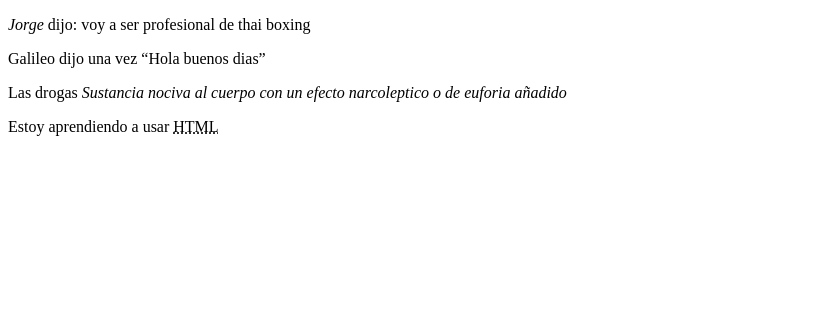
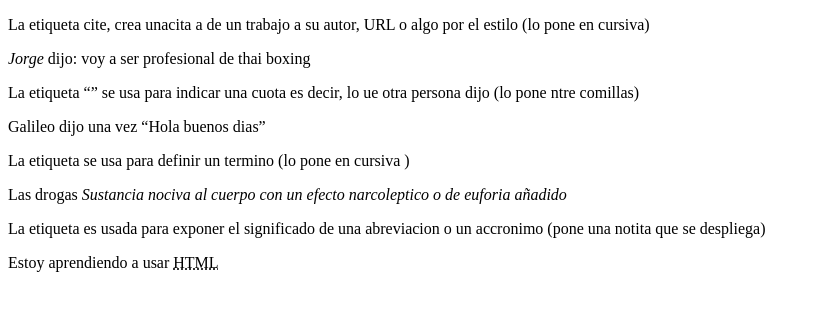
Before and after one commit to arranzjorge/PRACTICA_3.6, a plain HTML site: page index.html in a window 1280 px wide. Shown: the whole page, without its empty margins (0-820 px from the left). Drawn offline with Linux system fonts and the light colour scheme.

Commit message:
12/1/23 13:27

```diff
--- a/index.html
+++ b/index.html
@@ -8,16 +8,16 @@
     <link rel="stylesheet" href="style.css">
 </head>
 <body>
-    <!-- La etiqueta cite, crea unacita a de un trabajo a su autor, URL o algo por el estilo (lo pone en cursiva) -->
+   <p> La etiqueta cite, crea unacita a de un trabajo a su autor, URL o algo por el estilo (lo pone en cursiva) </p>
     <p><cite>Jorge</cite> dijo: voy a ser profesional de thai boxing</p>
 
-    <!-- La etiqueta <q></q> se usa para indicar una cuota es decir, lo ue otra persona dijo (lo pone ntre comillas)-->
+    <p>La etiqueta <q></q> se usa para indicar una cuota es decir, lo ue otra persona dijo (lo pone ntre comillas)</p>
     <p>Galileo dijo una vez <q>Hola buenos dias</q></p>
 
-    <!-- La etiqueta <dfn></dfn> se usa para definir un termino (lo pone en cursiva ) -->
+    <p>La etiqueta <dfn></dfn> se usa para definir un termino (lo pone en cursiva )</p>
     <p>Las drogas <dfn>Sustancia nociva al cuerpo con un efecto narcoleptico o de euforia añadido</dfn></p>
 
-    <!-- La etiqueta <abbr title=""></abbr> es usada para exponer el significado de una abreviacion o un accronimo (pone una notita que se despliega) -->
+    <p>La etiqueta <abbr title=""></abbr> es usada para exponer el significado de una abreviacion o un accronimo (pone una notita que se despliega) </p>
     <p>Estoy aprendiendo a usar <abbr title="Hypertext Markup Languge">HTML</abbr></p>
 
 </body>
```
